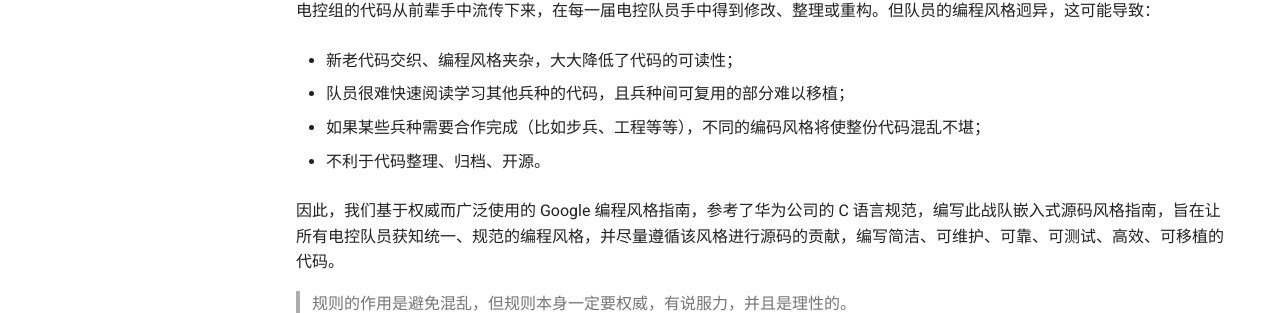
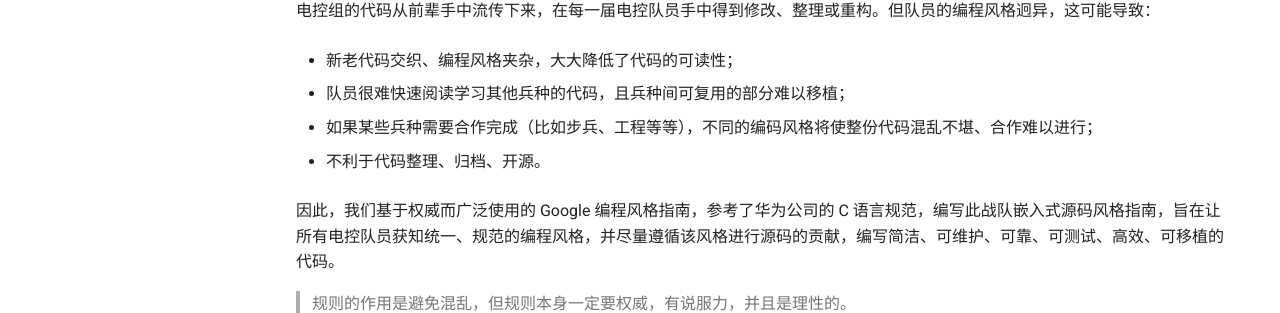
Before and after one commit to ZJU-HelloWorld/Wiki, an MkDocs documentation site: the page built from docs/设计规范/编程风格指南.md, in a window 1280 px wide and 1187 px high. Shown: the part 348-661 px from the top of the window. Built offline with MkDocs 1.6.1 and Material for MkDocs 9.7.7, drawn with Linux system fonts in a browser that asks for light colours; comment, search, counter and statistics services are not loaded.

Commit message:
Update 编程风格指南.md

```diff
--- a/docs/设计规范/编程风格指南.md
+++ b/docs/设计规范/编程风格指南.md
@@ -10,7 +10,7 @@
 
 * 队员很难快速阅读学习其他兵种的代码，且兵种间可复用的部分难以移植；
 
-* 如果某些兵种需要合作完成（比如步兵、工程等等），不同的编码风格将使整份代码混乱不堪；
+* 如果某些兵种需要合作完成（比如步兵、工程等等），不同的编码风格将使整份代码混乱不堪、合作难以进行；
 
 * 不利于代码整理、归档、开源。
 
```
